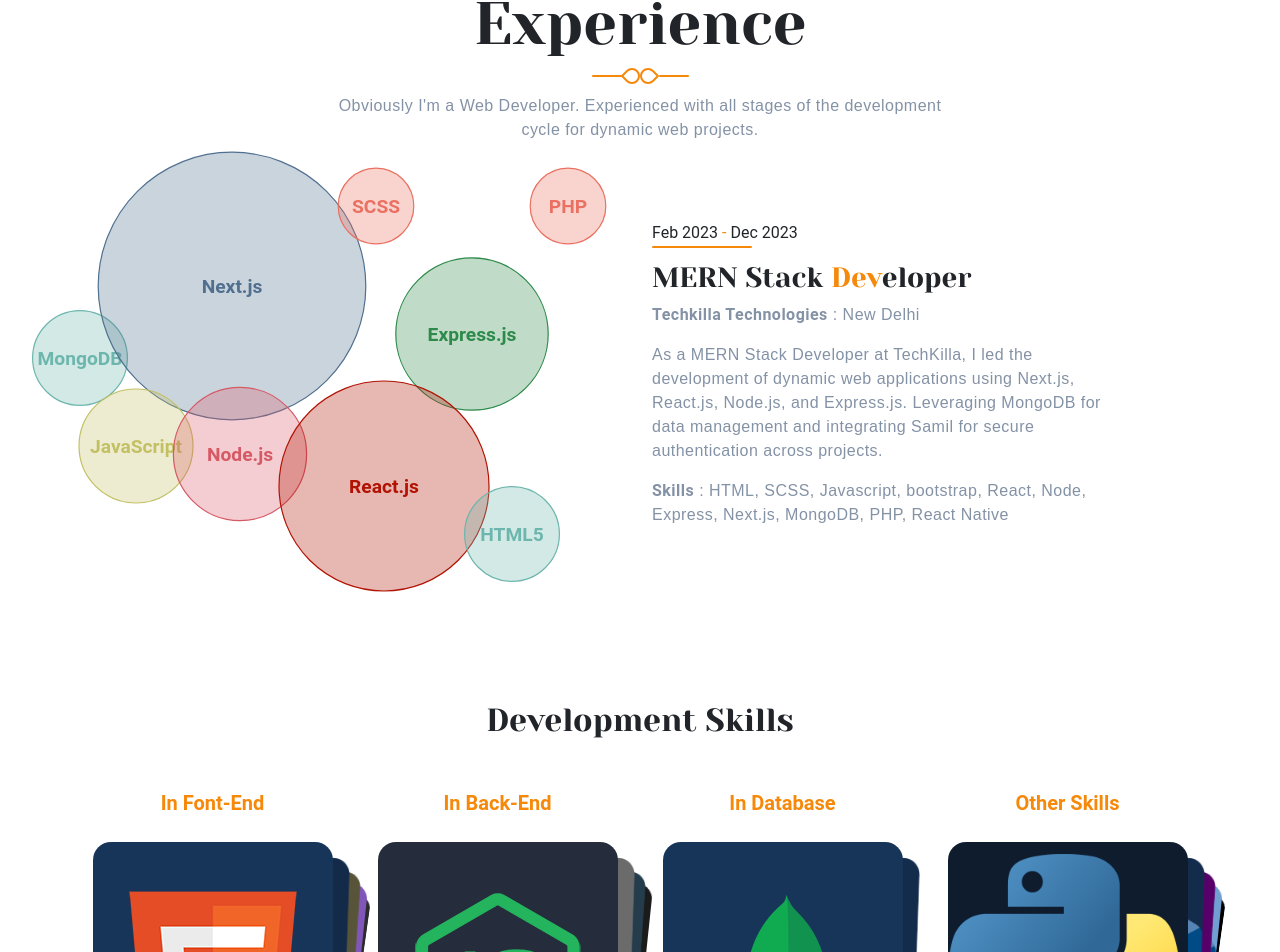
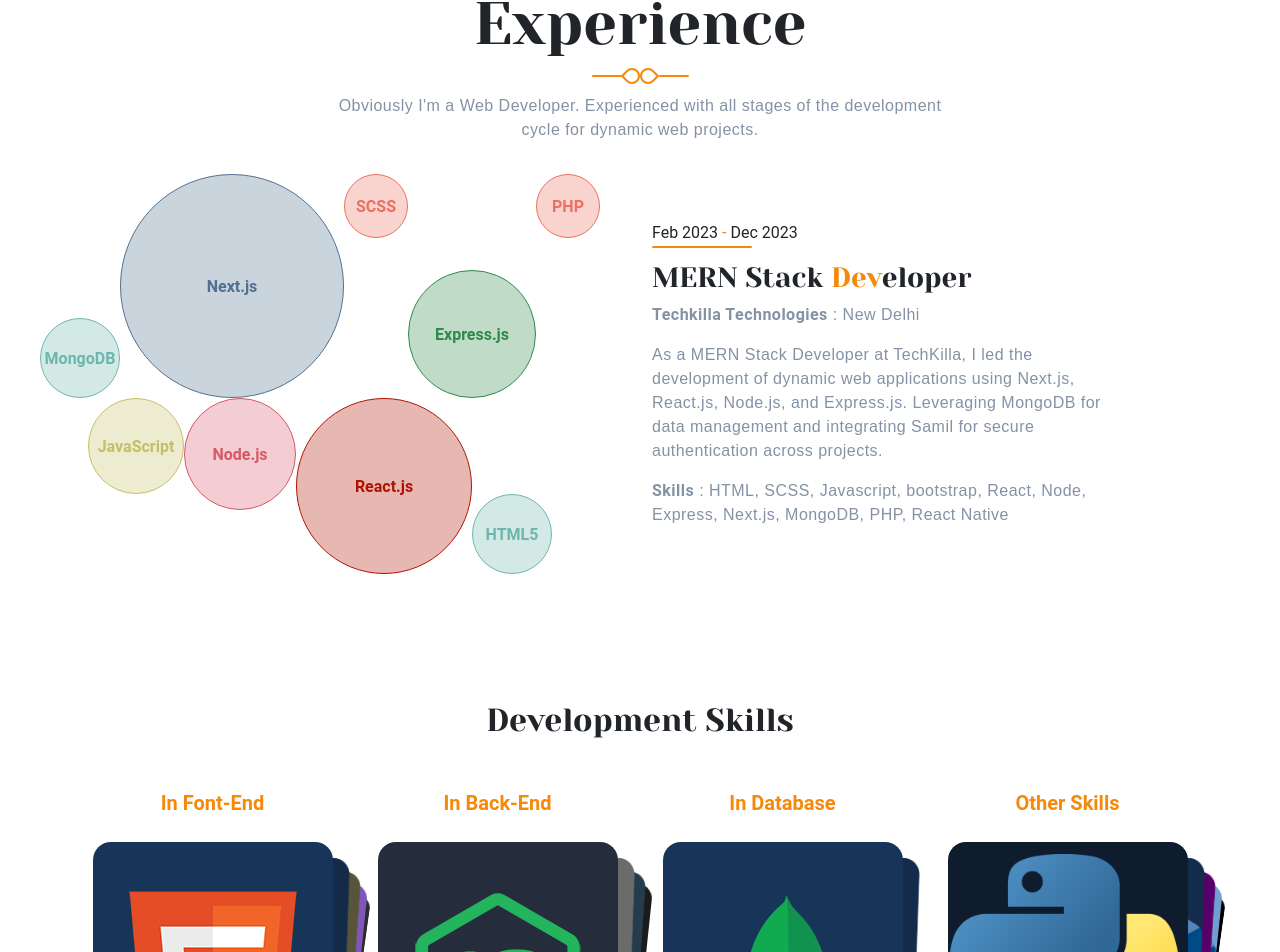
Before and after one commit to kabawat/portfolio, a Next.js app: page / in a window 1280 px wide. Shown: the part 1537-2489 px from the top of the page. Built offline with nearby package versions, Linux system fonts and the light colour scheme.

Commit message:
convert app in to next.js 14

```diff
--- a/public/scss/_style.scss
+++ b/public/scss/_style.scss
@@ -36,7 +36,7 @@
     right: 5px;
     z-index: 99;
     text-align: center;
-    color: #fff;
+    color: #44862f;
     font-size: 25px;
     cursor: pointer;
     border-radius: 50%;
--- /dev/null
+++ b/src/app/layout.js
@@ -0,0 +1,25 @@
+import { Inter } from "next/font/google";
+import "@/styles/globals.scss";
+import LayoutHelper from "@/helper/layoutHelper";
+
+const inter = Inter({ subsets: ["latin"] });
+
+export const metadata = {
+  title: "Kabawat",
+  description: "Welcome to Mukesh Singh Kabawat's portfolio website. As a skilled software engineer, I showcase my expertise through projects and achievements. Explore my work to witness innovation and excellence in action.",
+};
+
+export default function RootLayout({ children }) {
+  return (
+    <html lang="en">
+      <head>
+        <title>{metadata.title}</title>
+        <meta name="description" content={metadata.description} />
+      </head>
+      <body className={inter.className}>
+        <LayoutHelper />
+        {children}
+      </body>
+    </html>
+  );
+}
--- /dev/null
+++ b/src/app/page.js
@@ -0,0 +1,13 @@
+import React from 'react'
+import Home from './home'
+export const metadata = {
+  title: "Mukesh Singh",
+  description: "Mukesh Singh Kabawat",
+};
+const Page = () => {
+  return (
+    <Home/>
+  )
+}
+
+export default Page
--- a/src/components/common/ScrollToTop.js
+++ b/src/components/common/ScrollToTop.js
@@ -1,5 +1,5 @@
 import { useEffect, useState } from "react";
-
+import { RiArrowUpDoubleLine } from "react-icons/ri";
 export default function ScrollToTop() {
   const [isVisible, setIsVisible] = useState(false);
 
@@ -32,7 +32,7 @@
       {isVisible && (
         <>
           <div className="scroll-top" onClick={scrollToTop}>
-            <i className="bi bi-arrow-up-short"></i>
+           <RiArrowUpDoubleLine/>
           </div>
         </>
       )}
--- a/src/components/common/Skills.js
+++ b/src/components/common/Skills.js
@@ -3,23 +3,23 @@
 const Skills = () => {
     return (
         <dl className="skills-diagram">
-            <dt className="skill-5">MongoDB</dt>
+            <dt data-aos="zoom-in-down" data-aos-delay="500" className="skill-5">MongoDB</dt>
             <dd>5</dd>
-            <dt className="skill-10">Next.js</dt>
+            <dt data-aos="zoom-in-down" data-aos-delay="100" className="skill-10">Next.js</dt>
             <dd>10</dd>
-            <dt className="skill-4">SCSS</dt>
+            <dt data-aos="zoom-in-down" data-aos-delay="400" className="skill-4">SCSS</dt>
             <dd>3</dd>
-            <dt className="skill-8">Express.js</dt>
+            <dt data-aos="zoom-in-down" data-aos-delay="800" className="skill-8">Express.js</dt>
             <dd>8</dd>
-            <dt className="skill-4">PHP</dt>
+            <dt data-aos="zoom-in-down" data-aos-delay="400" className="skill-4">PHP</dt>
             <dd>4</dd>
-            <dt className="skill-6">JavaScript</dt>
+            <dt data-aos="zoom-in-down" data-aos-delay="600" className="skill-6">JavaScript</dt>
             <dd>6</dd>
-            <dt className="skill-7">Node.js</dt>
+            <dt data-aos="zoom-in-down" data-aos-delay="700" className="skill-7">Node.js</dt>
             <dd>7</dd>
-            <dt className="skill-9">React.js</dt>
+            <dt data-aos="zoom-in-down" data-aos-delay="900" className="skill-9">React.js</dt>
             <dd>9</dd>
-            <dt className="skill-5">HTML5</dt>
+            <dt data-aos="zoom-in-down" data-aos-delay="500" className="skill-5">HTML5</dt>
             <dd>3</dd>
         </dl>
     )
--- a/src/pages/_app.js
+++ b/src/helper/layoutHelper.js
@@ -1,3 +1,4 @@
+"use client"
 import ScrollToTop from '@/components/common/ScrollToTop';
 import { useEffect } from 'react';
 import "react-circular-progressbar/dist/styles.css";
@@ -7,7 +8,7 @@
 import 'aos/dist/aos.css';
 import AOS from 'aos';
 
-export default function App({ Component, pageProps }) {
+export default function App() {
   useEffect(() => {
     AOS.init({
       duration: 1200,
@@ -15,7 +16,6 @@
   }, []);
 
   return <>
-    <Component {...pageProps} />
     <ScrollToTop />
   </>
 }
--- a/src/pages/_document.js
+++ /dev/null
@@ -1,13 +0,0 @@
-import { Html, Head, Main, NextScript } from 'next/document'
-
-export default function Document() {
-  return (
-    <Html lang="en">
-      <Head />
-      <body>
-        <Main />
-        <NextScript />
-      </body>
-    </Html>
-  )
-}
--- a/src/pages/api/hello.js
+++ /dev/null
@@ -1,5 +0,0 @@
-// Next.js API route support: https://nextjs.org/docs/api-routes/introduction
-
-export default function handler(req, res) {
-  res.status(200).json({ name: 'John Doe' })
-}
```
Also changed, not shown: src/app/home/index.js (renamed from src/pages/index.js, +1 -7 lines), 1 other file (tests, documents, lock files or other folders).
